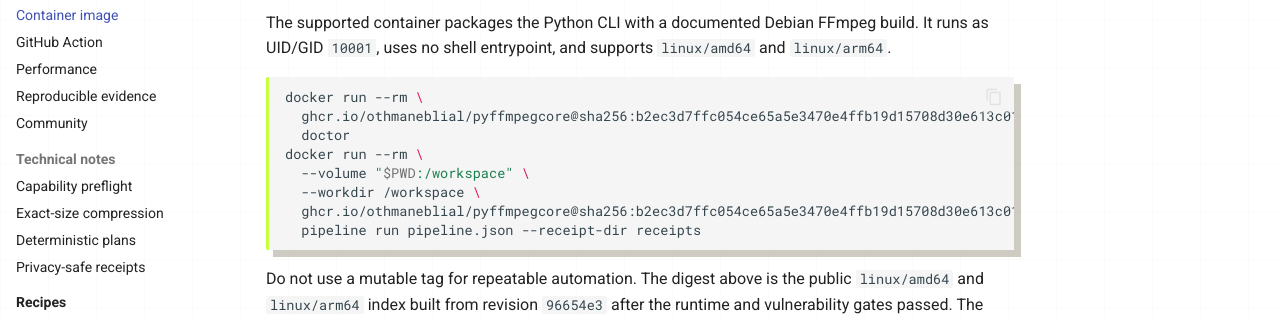
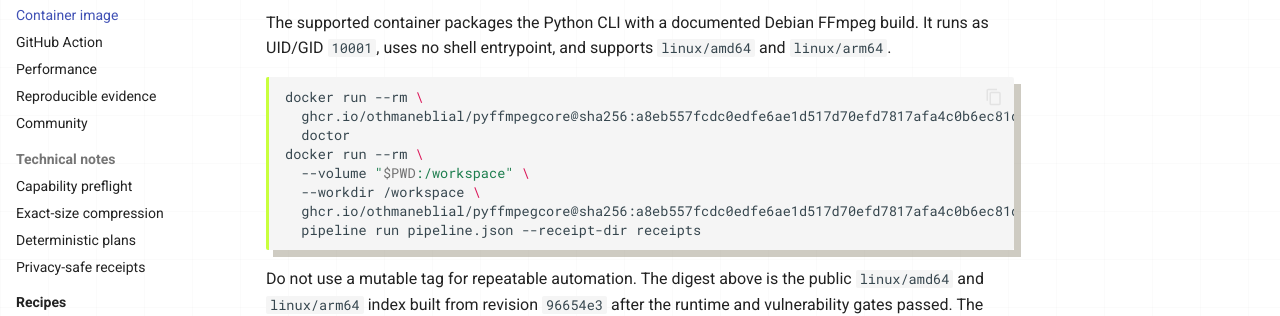
Before and after one commit to OthmaneBlial/pyffmpegcore, an MkDocs documentation site: the page built from docs/container.md, in a window 1280 px wide and 900 px high. Shown: the part 367-683 px from the top of the window. Built offline with MkDocs 1.6.1 and Material for MkDocs 9.7.7, drawn with Linux system fonts in a browser that asks for light colours; some of the changed text lies outside the part shown.

Commit message:
build: pin refreshed container digest

````diff
--- a/action.yml
+++ b/action.yml
@@ -58,7 +58,7 @@ runs:
       shell: bash
       run: '"$GITHUB_ACTION_PATH/scripts/run_pipeline_action.sh"'
       env:
-        PYFFMPEGCORE_ACTION_IMAGE: ghcr.io/othmaneblial/pyffmpegcore@sha256:b2ec3d7ffc054ce65a5e3470e4ffb19d15708d30e613c01e3217bb9331251458
+        PYFFMPEGCORE_ACTION_IMAGE: ghcr.io/othmaneblial/pyffmpegcore@sha256:a8eb557fcdc0edfe6ae1d517d70efd7817afa4c0b6ec81d08080f3de53be210c
         PYFFMPEGCORE_ACTION_PIPELINE: ${{ inputs.pipeline }}
         PYFFMPEGCORE_ACTION_VARIABLES: ${{ inputs.environment }}
         PYFFMPEGCORE_ACTION_RECEIPT_DIR: ${{ inputs.receipt-dir }}
--- a/docs/container.md
+++ b/docs/container.md
@@ -6,12 +6,12 @@ build. It runs as UID/GID `10001`, uses no shell entrypoint, and supports
 
 ```bash
 docker run --rm \
-  ghcr.io/othmaneblial/pyffmpegcore@sha256:b2ec3d7ffc054ce65a5e3470e4ffb19d15708d30e613c01e3217bb9331251458 \
+  ghcr.io/othmaneblial/pyffmpegcore@sha256:a8eb557fcdc0edfe6ae1d517d70efd7817afa4c0b6ec81d08080f3de53be210c \
   doctor
 docker run --rm \
   --volume "$PWD:/workspace" \
   --workdir /workspace \
-  ghcr.io/othmaneblial/pyffmpegcore@sha256:b2ec3d7ffc054ce65a5e3470e4ffb19d15708d30e613c01e3217bb9331251458 \
+  ghcr.io/othmaneblial/pyffmpegcore@sha256:a8eb557fcdc0edfe6ae1d517d70efd7817afa4c0b6ec81d08080f3de53be210c \
   pipeline run pipeline.json --receipt-dir receipts
 ```
 
@@ -79,7 +79,7 @@ docker build --file Containerfile --tag pyffmpegcore:local .
 docker run --rm pyffmpegcore:local smoke-test --json
 
 gh attestation verify \
-  oci://ghcr.io/othmaneblial/pyffmpegcore@sha256:b2ec3d7ffc054ce65a5e3470e4ffb19d15708d30e613c01e3217bb9331251458 \
+  oci://ghcr.io/othmaneblial/pyffmpegcore@sha256:a8eb557fcdc0edfe6ae1d517d70efd7817afa4c0b6ec81d08080f3de53be210c \
   --repo OthmaneBlial/pyffmpegcore
 ```
 
````
Also changed, not shown: docs/github-action.md (+1 -1 lines), 2 other files.
